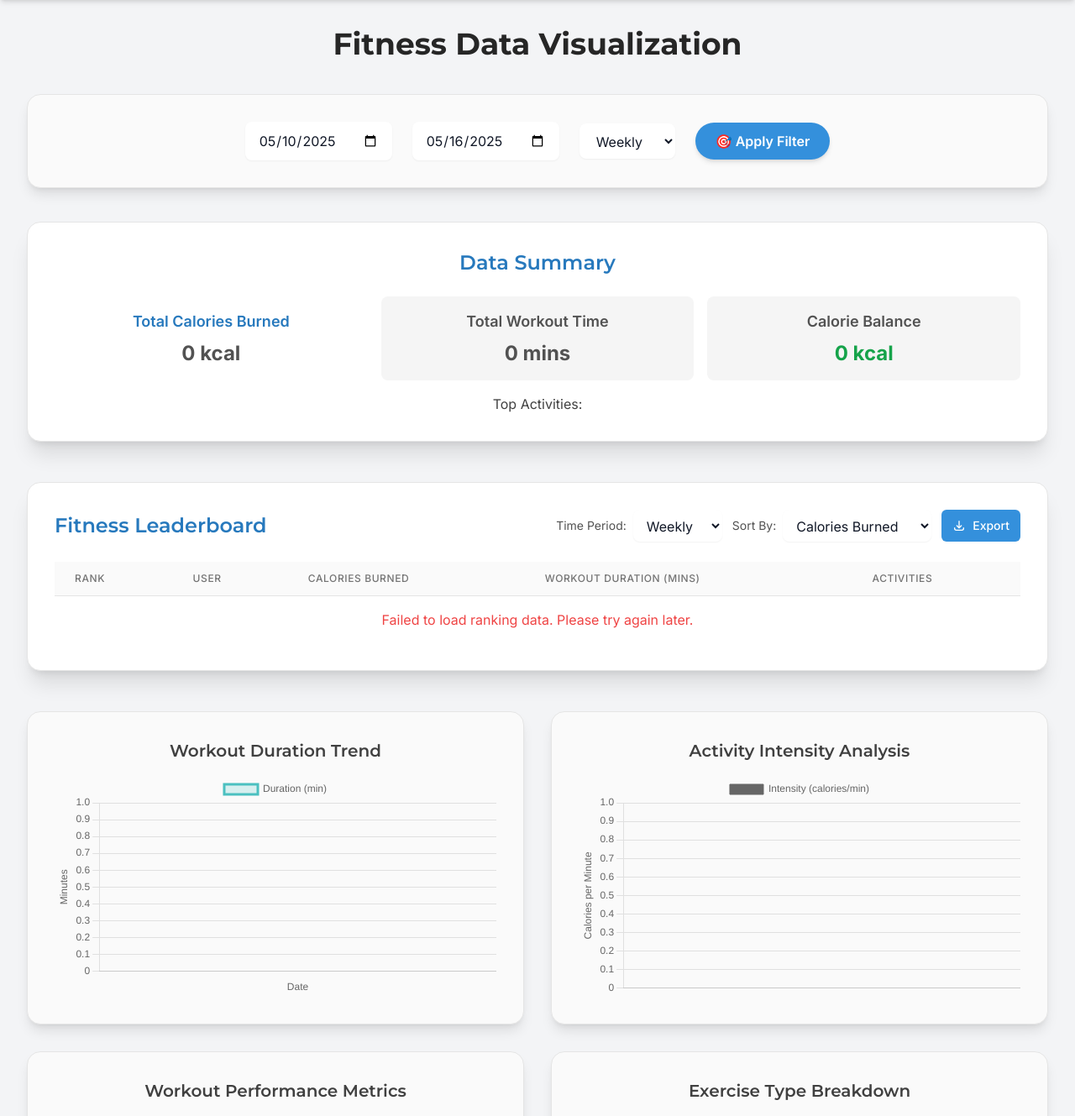
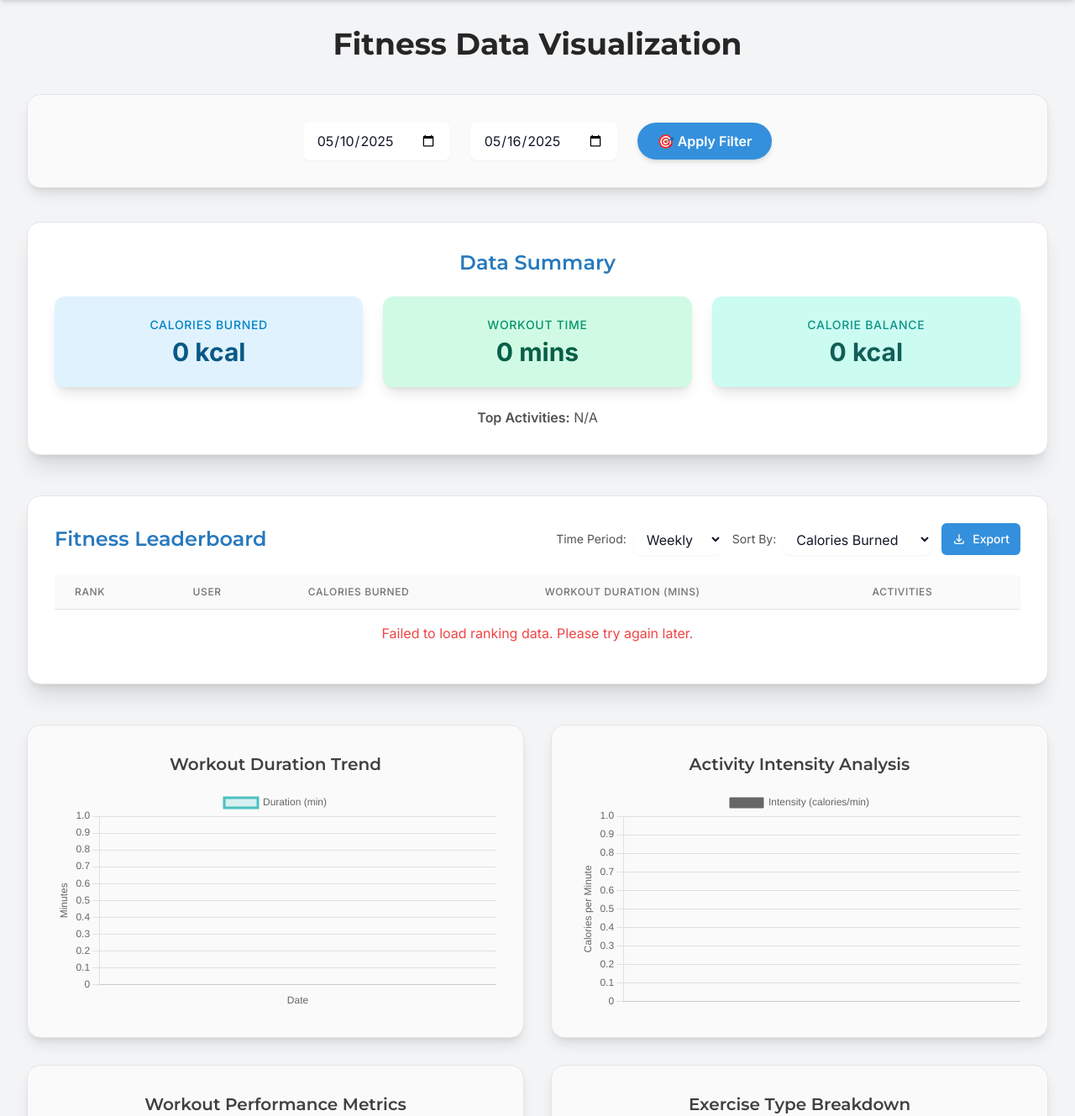
Before and after one commit to KunyangS/fittrack-webapp, a Flask app: template templates/visualise.html in a window 1280 px wide. Shown: the part 62-1391 px from the top of the page at 84% size. Run offline with Flask 3, Linux system fonts and the light colour scheme; the template is opened without the code that fills it: most values are stand-ins (such as "Sample title", 1, 10 or a date in 2020); some libraries are stand-ins or nearby versions.

Commit message:
Enhance visualisation layout and improve card styles in summary section

```diff
--- a/static/js/visualise.js
+++ b/static/js/visualise.js
@@ -131,22 +131,27 @@ document.addEventListener('DOMContentLoaded', () => {
     const summaryContentDiv = document.getElementById('summary-content');
     if (summaryContentDiv) {
       summaryContentDiv.innerHTML = `
-        <div class="grid grid-cols-1 md:grid-cols-3 gap-4">
-          <div class="p-4 bg-primary-50 dark:bg-primary-900/30 rounded-lg">
-            <p class="text-lg font-semibold text-primary-dark dark:text-primary-light">Total Calories Burned</p>
-            <p class="text-2xl font-bold mt-2">${totalCalories.toLocaleString()} kcal</p>
+        <div class="grid grid-cols-1 md:grid-cols-3 gap-6 mb-6">
+          <!-- Total Calories Burned Card -->
+          <div class="flex flex-col items-center justify-center p-6 bg-sky-100 dark:bg-sky-700 rounded-xl shadow-lg transform hover:scale-105 transition-transform duration-300">
+            <p class="text-sm font-medium text-sky-600 dark:text-sky-300 uppercase tracking-wider">Calories Burned</p>
+            <p class="text-3xl font-bold text-sky-800 dark:text-sky-100 mt-1">${totalCalories.toLocaleString()} kcal</p>
           </div>
-          <div class="p-4 bg-neutral-100 dark:bg-neutral-800/50 rounded-lg">
-            <p class="text-lg font-semibold">Total Workout Time</p>
-            <p class="text-2xl font-bold mt-2">${totalTime.toLocaleString()} mins</p>
+
+          <!-- Total Workout Time Card -->
+          <div class="flex flex-col items-center justify-center p-6 bg-emerald-100 dark:bg-emerald-700 rounded-xl shadow-lg transform hover:scale-105 transition-transform duration-300">
+            <p class="text-sm font-medium text-emerald-600 dark:text-emerald-300 uppercase tracking-wider">Workout Time</p>
+            <p class="text-3xl font-bold text-emerald-800 dark:text-emerald-100 mt-1">${totalTime.toLocaleString()} mins</p>
           </div>
-          <div class="p-4 bg-neutral-100 dark:bg-neutral-800/50 rounded-lg">
-            <p class="text-lg font-semibold">Calorie Balance</p>
-            <p class="text-2xl font-bold mt-2 ${calorieGap <= 0 ? 'text-green-600 dark:text-green-400' : 'text-red-600 dark:text-red-400'}">${calorieGap.toLocaleString()} kcal</p>
+
+          <!-- Calorie Balance Card -->
+          <div class="flex flex-col items-center justify-center p-6 ${calorieGap <= 0 ? 'bg-teal-100 dark:bg-teal-700' : 'bg-rose-100 dark:bg-rose-700'} rounded-xl shadow-lg transform hover:scale-105 transition-transform duration-300">
+            <p class="text-sm font-medium ${calorieGap <= 0 ? 'text-teal-600 dark:text-teal-300' : 'text-rose-600 dark:text-rose-300'} uppercase tracking-wider">Calorie Balance</p>
+            <p class="text-3xl font-bold ${calorieGap <= 0 ? 'text-teal-800 dark:text-teal-100' : 'text-rose-800 dark:text-rose-100'} mt-1">${calorieGap.toLocaleString()} kcal</p>
           </div>
         </div>
-        <div class="mt-4">
-          <p class="text-neutral-700 dark:text-neutral-300">Top Activities: ${Object.keys(typeCounts).slice(0, 3).join(', ')}</p>
+        <div class="mt-4 text-center">
+          <p class="text-neutral-600 dark:text-neutral-300"><span class="font-semibold">Top Activities:</span> ${Object.keys(typeCounts).slice(0, 3).join(', ') || 'N/A'}</p>
         </div>
       `;
     }
@@ -533,20 +538,12 @@ document.addEventListener('DOMContentLoaded', () => {
       console.error("Error fetching ranking data:", error);
     }
 
-    // Add event listener for ranking time period change
-    const rankingTimePeriodSelect = document.getElementById('rankingTimePeriod');
-    if (rankingTimePeriodSelect) {
-      rankingTimePeriodSelect.addEventListener('change', () => {
-        fetchRankingData(rankingTimePeriodSelect.value);
-      });
-    }
-
     // Add event listener for ranking sort option change
     const rankingSortBySelect = document.getElementById('rankingSortBy');
     if (rankingSortBySelect) {
       rankingSortBySelect.addEventListener('change', () => {
         fetchRankingData(
-          rankingTimePeriodSelect?.value || 'week',
+          'week',
           rankingSortBySelect.value
         );
       });
--- a/templates/visualise.html
+++ b/templates/visualise.html
@@ -12,11 +12,6 @@
       <div class="flex flex-col md:flex-row justify-center items-center space-y-4 md:space-y-0 md:space-x-6 font-sans">
         <input type="date" id="startDate" class="form-input px-4 py-2.5 border-neutral-300 dark:border-neutral-600 rounded-lg focus:outline-none focus:ring-2 focus:ring-primary-light focus:border-primary-light bg-white dark:bg-neutral-700 dark:text-white transition shadow-sm">
         <input type="date" id="endDate" class="form-input px-4 py-2.5 border-neutral-300 dark:border-neutral-600 rounded-lg focus:outline-none focus:ring-2 focus:ring-primary-light focus:border-primary-light bg-white dark:bg-neutral-700 dark:text-white transition shadow-sm">
-        <select id="timePeriod" class="form-select px-4 py-2.5 border-neutral-300 dark:border-neutral-600 rounded-lg focus:outline-none focus:ring-2 focus:ring-primary-light focus:border-primary-light bg-white dark:bg-neutral-700 dark:text-white transition shadow-sm">
-          <option value="day">Daily</option>
-          <option value="week" selected>Weekly</option>
-          <option value="month">Monthly</option>
-        </select>
         <button id="applyFilter" class="inline-block bg-primary hover:bg-primary-dark text-white font-semibold py-2.5 px-6 rounded-full shadow-md hover:shadow-lg transition duration-200 ease-in-out transform hover:scale-105 focus:outline-none focus:ring-2 focus:ring-offset-2 focus:ring-primary-light">
           🎯 Apply Filter
         </button>
```
